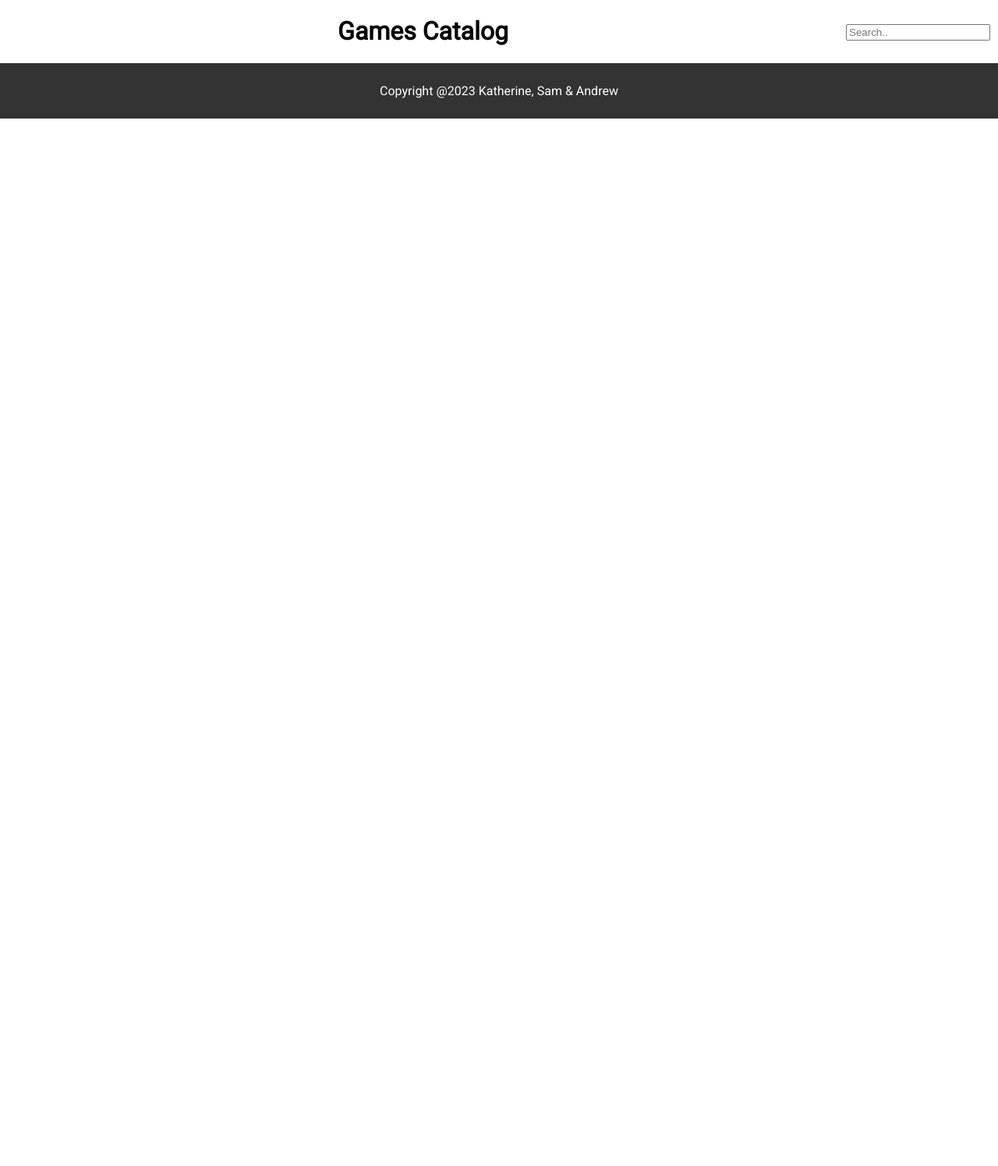
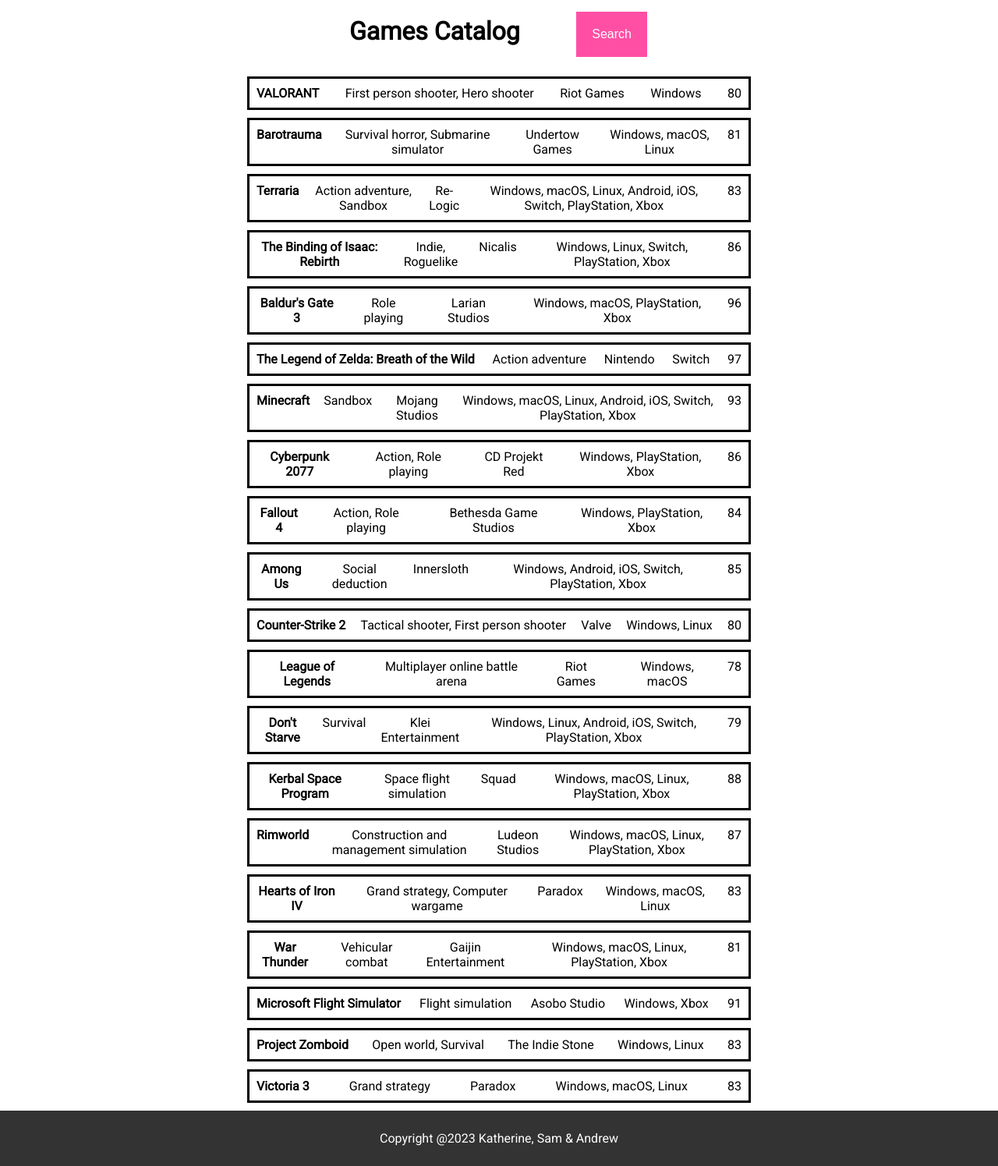
Before and after one commit to kj73/kj73, a PHP site: page / in a window 1280 px wide. Shown: the whole page at 78% size. Before the commit the page ends 152 px from the top, so only its background shows below. Run offline with PHP 8.4, Linux system fonts and the light colour scheme.

Commit message:
Completed basic catalog displaying functionality

```diff
--- a/catalog.xml
+++ b/catalog.xml
@@ -1,5 +1,5 @@
+<?xml version="1.0" encoding="UTF-8"?>
 <!-- XML file that stores the games in the catalog -->
-<?xml version="1.0" encoding="UTF-8"?>
 <games>
     <game title="VALORANT">
         <genre>First person shooter, Hero shooter</genre>
@@ -17,7 +17,7 @@
         <img_path>Images/barotraumaImage.jpg</img_path>
     </game>
 
-     <game title="Terraria">
+    <game title="Terraria">
         <genre>Action adventure, Sandbox</genre>
         <developer>Re-Logic</developer>
         <platforms>Windows, macOS, Linux, Android, iOS, Switch, PlayStation, Xbox</platforms>
--- a/index.php
+++ b/index.php
@@ -1,5 +1,6 @@
 <!DOCTYPE html>
 <html>
+
 <head>
     <meta charset="utf-8">
     <meta http-equiv="X-UA-Compatible" content="IE=edge">
@@ -9,14 +10,56 @@
     <link rel="stylesheet" href="style.css">
     <link href="https://fonts.googleapis.com/css2?family=Roboto&display=swap" rel="stylesheet">
 </head>
+
 <body>
-        <div class="search-container">
-            <input type="text" placeholder="Search.." name="search">
+    <div id="header">
+        <h1>Games Catalog</h1>
+        <button type="button">Search</button>
     </div>
-        <h1>Games Catalog</h1>
-        <!--footer-->
+
+    <div id="contentSection">
+
+        <?php
+        $fileName = "catalog.xml";
+        if (file_exists($fileName)) {
+            $gamesCatalog = simplexml_load_file($fileName);
+            displayAllGames($gamesCatalog);
+        }
+        else {
+            exit("Failed to open file");
+        }
+
+        ?>
+
+    </div>
+
+    <!-- Footer containing developer info and copyright -->
     <div class="footer">
         <p>Copyright @2023 Katherine, Sam & Andrew</p>
     </div>
 </body>
+
 </html>
+
+<?php
+    function displayAllGames($gamesCatalog) {
+        foreach ($gamesCatalog as $game) {
+            $title = $game['title'];
+            $genre = $game->genre;
+            $developer = $game->developer;
+            $platforms = $game->platforms;
+            $rating = $game->rating;
+            $img_path = $game->img_path;
+
+            echo "<a href=\"gameDetails.php?title=$title\" class=\"gameLink\">";
+                echo "<div class=\"gameContainer\">";
+                    echo "<h4 class=\"gameInfo\">$title</h4>";
+                    echo "<p class=\"gameInfo\">$genre</p>";
+                    echo "<p class=\"gameInfo\">$developer</p>";
+                    echo "<p class=\"gameInfo\">$platforms</p>";
+                    echo "<p class=\"gameInfo\">$rating</p>";
+                echo "</div>";
+            echo "</a>";
+        }
+    }
+?>
--- a/style.css
+++ b/style.css
@@ -1,18 +1,29 @@
-html{
+html {
     scroll-behavior: smooth;
 }
 
 /*font for all text*/
-h1, h2, h3, h4, h5, p, li, th{
+h1,
+h2,
+h3,
+h4,
+h5,
+p,
+li,
+th {
     font-family: 'Roboto', sans-serif;
 }
+
 /*Resize the nav bar when the screen size is 1000px or less*/
 @media screen and (max-width: 1000px) {
-    #li {float: none;}
+    #li {
+        float: none;
+    }
 }
+
 .search-container {
     float: right;
-    padding:10px 10px 0px 0px;
+    padding: 10px 10px 0px 0px;
 }
 
 .footer {
@@ -36,13 +47,44 @@
     background-color: #ff4fa4;
     padding: 20px 20px;
     text-align: center;
-    text-decoration:none;
+    text-decoration: none;
     font-size: 12pt;
     margin: 15px 2px;
     transition-duration: 0.1s;
     cursor: pointer;
-    border:none;
+    border: none;
 }
-button:hover{
+
+button:hover {
     background-color: #111;
 }
+
+#header {
+    display: flex;
+    justify-content: space-between;
+    width: 30%;
+    margin: 0 auto;
+}
+
+.gameContainer {
+    display: flex;
+    justify-content: space-between;
+    width: 50%;
+    margin: 0 auto;
+
+    margin-top: 10px;
+    margin-bottom: 10px;
+
+    border: 3px solid black;
+}
+
+.gameInfo {
+    padding: 4px;
+    margin: 5px;
+}
+
+.gameLink {
+    text-decoration: none;
+    color: inherit;
+    display: block;
+}
```
Lines whose indentation alone changed are shown as unchanged.
